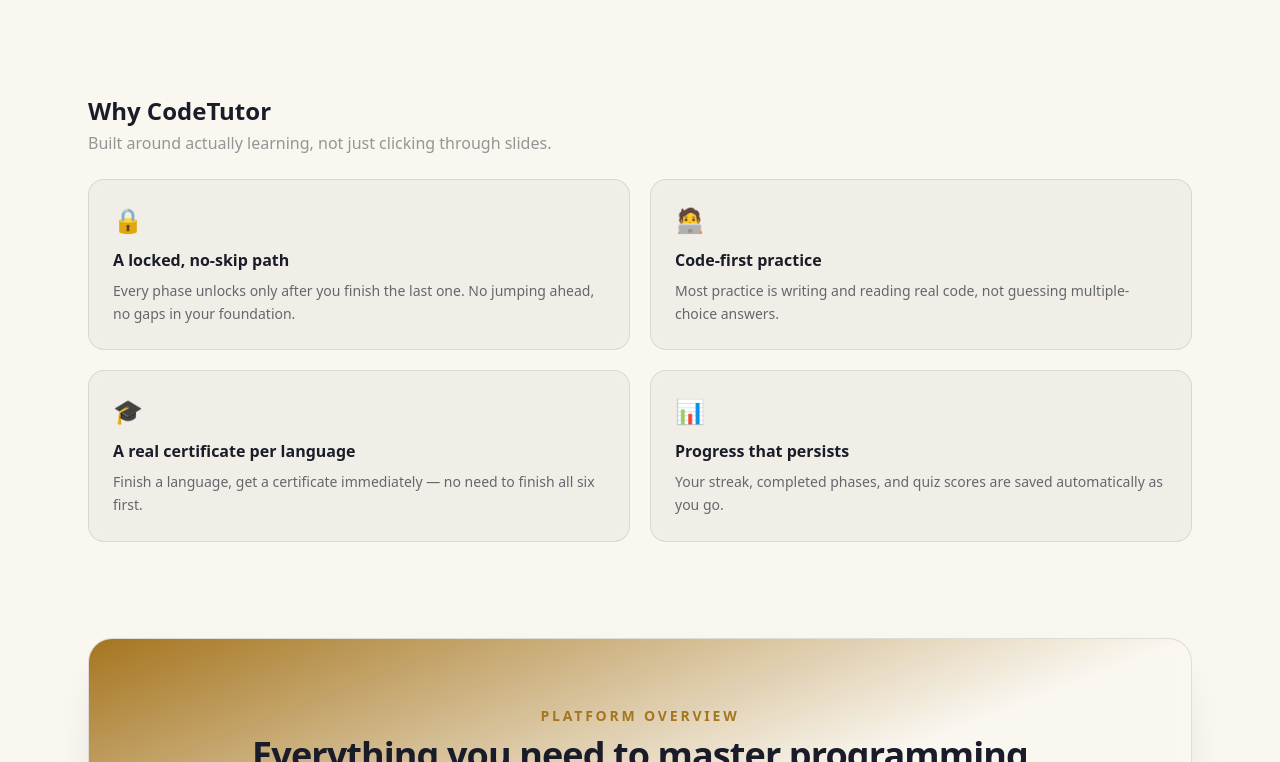
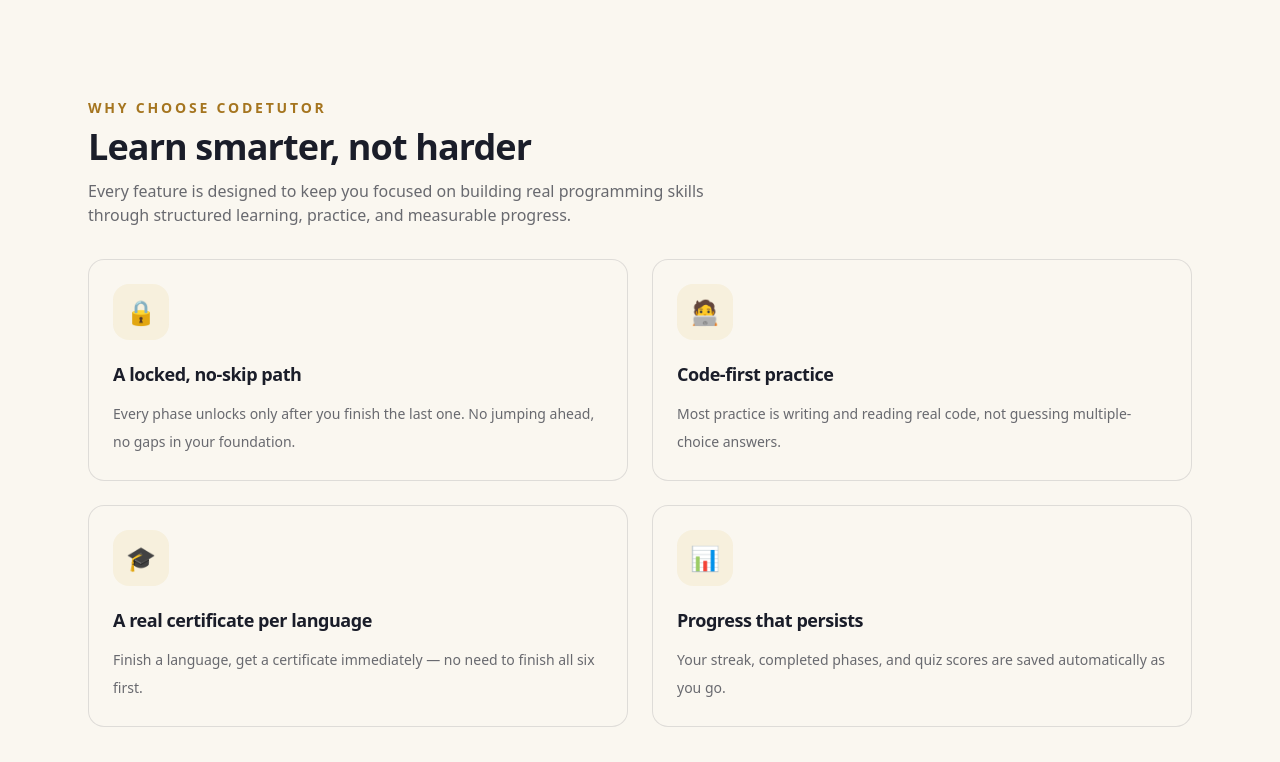
Before and after one commit to abhaykishor01-cyber/code-tutor, a Next.js app: page / in a window 1280 px wide. Shown: the part 2478-3240 px from the top of the page. Built offline with nearby package versions, Linux system fonts and the light colour scheme.

Commit message:
feat: redesign homepage features section

```diff
--- a/app/page.tsx
+++ b/app/page.tsx
@@ -293,14 +293,32 @@
 
       {/* FEATURES */}
       <section>
-        <h2 className="text-2xl font-bold mb-1">Why CodeTutor</h2>
-        <p className="text-white/50 mb-6">Built around actually learning, not just clicking through slides.</p>
-        <div className="grid sm:grid-cols-2 gap-5">
+       <div className="mb-8">
+  <span className="text-sm font-semibold uppercase tracking-[0.2em] text-gold-400">
+    Why Choose CodeTutor
+  </span>
+
+  <h2 className="mt-2 text-3xl font-bold tracking-tight md:text-4xl">
+    Learn smarter, not harder
+  </h2>
+
+  <p className="mt-3 max-w-2xl text-white/60">
+    Every feature is designed to keep you focused on building real programming
+    skills through structured learning, practice, and measurable progress.
+  </p>
+</div>
+        <div className="grid gap-6 sm:grid-cols-2">
           {FEATURES.map((f) => (
-            <div key={f.title} className="card p-6 card-hover">
-              <div className="text-2xl mb-3">{f.icon}</div>
-              <h3 className="font-bold">{f.title}</h3>
-              <p className="text-white/60 text-sm mt-2 leading-relaxed">{f.desc}</p>
+            <div key={f.title} className="group rounded-2xl border border-white/10 bg-white/[0.03] p-6 transition-all duration-300 hover:-translate-y-2 hover:border-gold-400/40 hover:shadow-2xl">
+              <div className="mb-5 flex h-14 w-14 items-center justify-center rounded-2xl bg-gold-500/10 text-2xl transition-all duration-300 group-hover:bg-gold-500/20 group-hover:scale-110">
+  {f.icon}
+</div>
+              <h3 className="text-lg font-bold tracking-tight">
+  {f.title}
+</h3>
+              <p className="mt-3 text-sm leading-7 text-white/60">
+  {f.desc}
+</p>
             </div>
           ))}
         </div>
```
